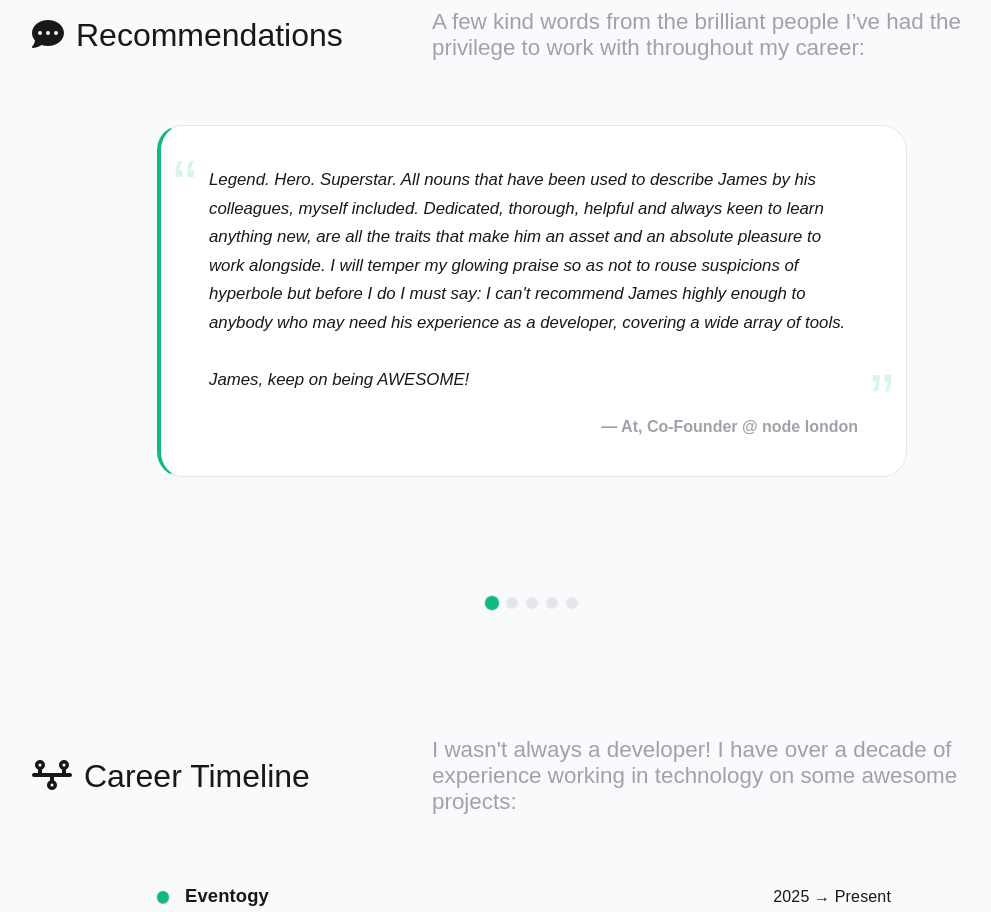
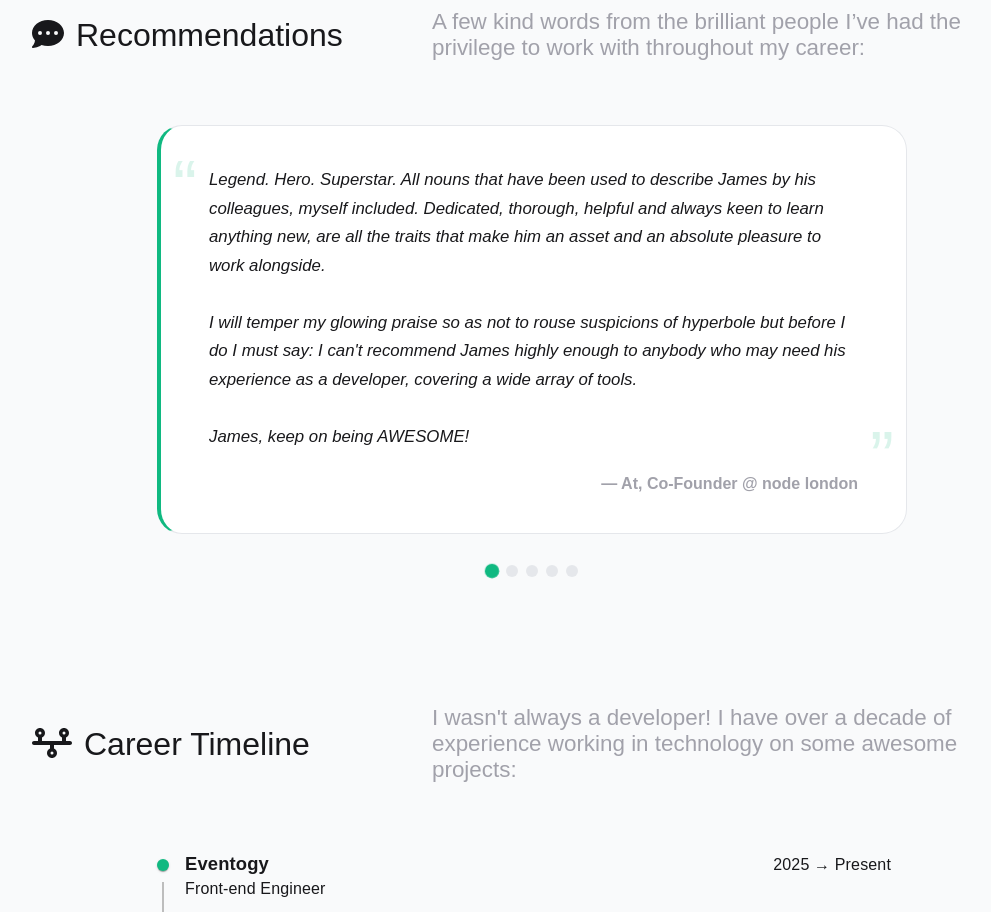
Before and after one commit to james-gulland/portfolio, a React (Create React App) app in the folder client/: page / in a window 1280 px wide. Shown: the part 2120-3032 px from the top of the page, without its empty margins (108-1099 px from the left). Built offline with nearby package versions, Linux system fonts and the light colour scheme; a web font is replaced by a local one.

Commit message:
feat: minor update to recommendation styling

```diff
--- a/client/src/components/Home.js
+++ b/client/src/components/Home.js
@@ -8,7 +8,6 @@ import SkillPill from "./SkillPill";
 import Recommendations from "./Recommendations";
 import Thanks from "./Thanks";
 import Footer from "./Footer";
-import Meta from "./Meta";
 import { FontAwesomeIcon } from "@fortawesome/react-fontawesome";
 import {
   faCompassDrafting,
--- a/client/src/data/recommendations.js
+++ b/client/src/data/recommendations.js
@@ -1,11 +1,11 @@
 export const recommendations = [
   {
     name: "At, Co-Founder @ node london",
-    text: "Legend. Hero. Superstar. All nouns that have been used to describe James by his colleagues, myself included. Dedicated, thorough, helpful and always keen to learn anything new, are all the traits that make him an asset and an absolute pleasure to work alongside. I will temper my glowing praise so as not to rouse suspicions of hyperbole but before I do I must say: I can't recommend James highly enough to anybody who may need his experience as a developer, covering a wide array of tools.<br /><br />James, keep on being AWESOME!",
+    text: "Legend. Hero. Superstar. All nouns that have been used to describe James by his colleagues, myself included. Dedicated, thorough, helpful and always keen to learn anything new, are all the traits that make him an asset and an absolute pleasure to work alongside.<br /><br />I will temper my glowing praise so as not to rouse suspicions of hyperbole but before I do I must say: I can't recommend James highly enough to anybody who may need his experience as a developer, covering a wide array of tools.<br /><br />James, keep on being AWESOME!",
   },
   {
     name: "Dan, Founder @ Websultancy",
-    text: "What a pleasure it was to have James on my team. He joined us as an entry-level developer, but I could immediately tell he would thrive.<br/><br/>James brought with him extensive experience as a product owner, which proved to be an exceptional asset. His background gave him a sharp eye for detail, both in terms of how websites functioned for end users and in ensuring clean, reusable code for future maintenance.<br />He has a positive attitude, is highly articulate, eager to learn, and an all-around pleasure to work with every day.<br /><br/>Thank you James!",
+    text: "What a pleasure it was to have James on my team. He joined us as an entry-level developer, but I could immediately tell he would thrive.<br/><br/>James brought with him extensive experience as a product owner, which proved to be an exceptional asset. His background gave him a sharp eye for detail, both in terms of how websites functioned for end users and in ensuring clean, reusable code for future maintenance.<br /><br />He has a positive attitude, is highly articulate, eager to learn, and an all-around pleasure to work with every day.  Thank you James!",
   },
   {
     name: "Lucia, Data Strategy Leader",
--- a/client/src/styles/layout/home.css
+++ b/client/src/styles/layout/home.css
@@ -244,7 +244,7 @@ section .timelinedot {
   display: flex;
   flex-direction: column;
   align-items: center;
-  min-height: 28rem;
+  min-height: 26rem;
   position: relative;
   margin-top: 2rem;
 }
@@ -314,7 +314,7 @@ section .timelinedot {
   color: var(--greyDark);
   font-size: 1rem;
   margin-top: 1rem;
-  font-weight: 500;
+  font-weight: 400;
   text-align: right;
   position: relative;
   z-index: 1;
@@ -327,7 +327,7 @@ section .timelinedot {
   transform: translateX(calc(-50% - 2px));
   width: 20px;
   height: 20px;
-  color: #999;
+  color: var(--greyDark);
   z-index: 2;
   animation: flash 1.5s ease-in-out infinite;
 }
```
